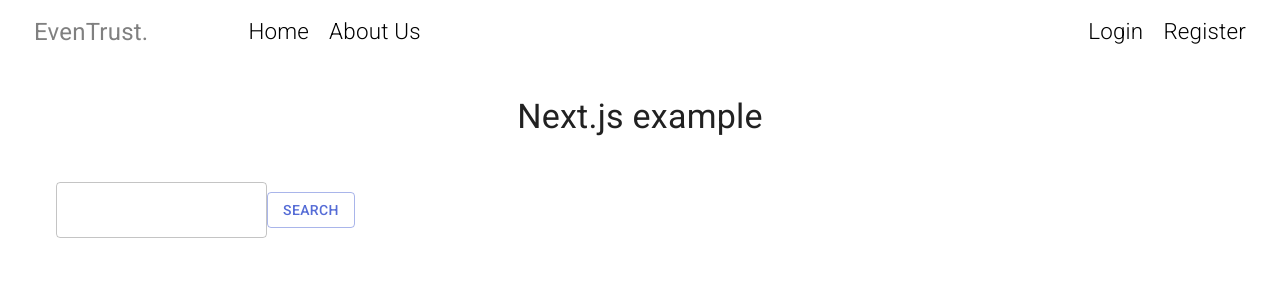
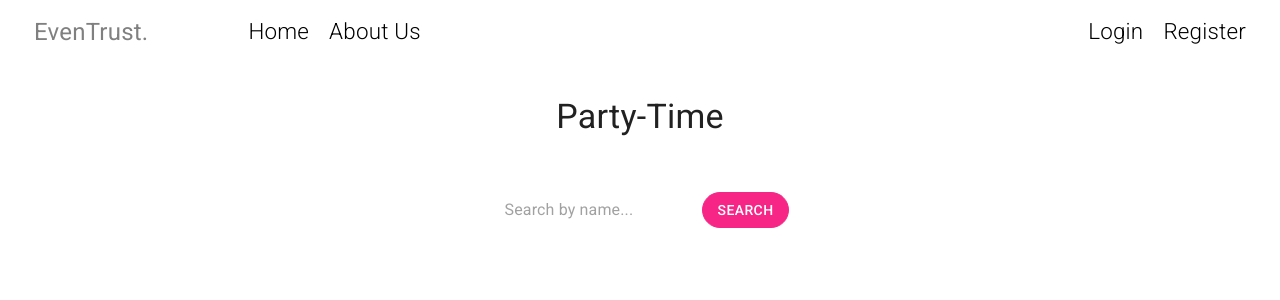
Before and after one commit to lista-azul/party-time-front, a Next.js app: page / in a window 1280 px wide. Shown: the top 300 px of the page. Built offline with nearby package versions, Linux system fonts and the light colour scheme.

Commit message:
#2 add styles to search component

```diff
--- a/src/components/search/index.tsx
+++ b/src/components/search/index.tsx
@@ -10,8 +10,13 @@ export default function SerchBar() {
 
   return (
     <div className={classes.container}>
-      <TextField></TextField>
-      <Button variant="outlined">Search</Button>
+      <TextField
+          variant="outlined"
+          placeholder={"Search by name..."}
+          className={classes.input}
+          InputProps={{classes:{notchedOutline:classes.noBorder}}}
+      />
+      <Button variant="outlined"  className={classes.buttonSearch}>Search</Button>
     </div>
   )
 }
--- a/src/components/search/styles.tsx
+++ b/src/components/search/styles.tsx
@@ -1,13 +1,28 @@
 import { createStyles, makeStyles } from "@mui/styles";
-import { styled, Theme } from "@mui/system";
+import palleteColorsCustom from "src/constants/palleteColors"
 
 
-export const useSearchBarStyle = makeStyles((theme:Theme)=>
+export const useSearchBarStyle = makeStyles(()=>
     createStyles({
         container:{
             display:"flex",
-            alignItems:"center"
+            alignItems:"center",
+            justifyContent: "center"
         },
+        noBorder: {
+            border: "none",
+        },
+        input:{
 
+        },
+        buttonSearch:{
+            border: `1px solid ${palleteColorsCustom.primary}`,
+            backgroundColor:`${palleteColorsCustom.primary}`,
+            color:"white",
+            borderRadius:"20px",
+            "&:hover":{
+                color:`${palleteColorsCustom.primary}`
+            }
+        }
     })
 )
--- /dev/null
+++ b/src/constants/palleteColors.ts
@@ -0,0 +1,9 @@
+const palleteColorsCustom={
+    primary: "#F72585",
+    secondary:"#7209B7",
+    third:"#3A0CA3",
+    fourth:"#4361EE",
+    fifth:"#4CC9F0"
+}
+
+export default palleteColorsCustom;
--- a/src/pages/index.tsx
+++ b/src/pages/index.tsx
@@ -1,8 +1,5 @@
-import { Box, Container, Typography } from "@mui/material";
+import { Box, Typography } from "@mui/material";
 import type { NextPage } from "next";
-import Head from "next/head";
-import Image from "next/image";
-import Link from "next/link";
 import styles from "../styles/Home.module.css";
 
 import SerchBar from "src/components/search";
@@ -19,11 +16,11 @@ const Home: NextPage = () => {
         }}
       >
         <Typography variant="h4" component="h1" gutterBottom>
-          Next.js example
+          Party-Time
         </Typography>
       </Box>
 
-      <SerchBar></SerchBar>
+      <SerchBar/>
     </div>
   );
 };
--- a/src/styles/theme.ts
+++ b/src/styles/theme.ts
@@ -5,10 +5,10 @@ import { red } from "@mui/material/colors";
 const theme = createTheme({
   palette: {
     primary: {
-      main: "#556cd6",
+      main: "#F72585",
     },
     secondary: {
-      main: "#19857b",
+      main: "#7209B7",
     },
     error: {
       main: red.A400,
```
